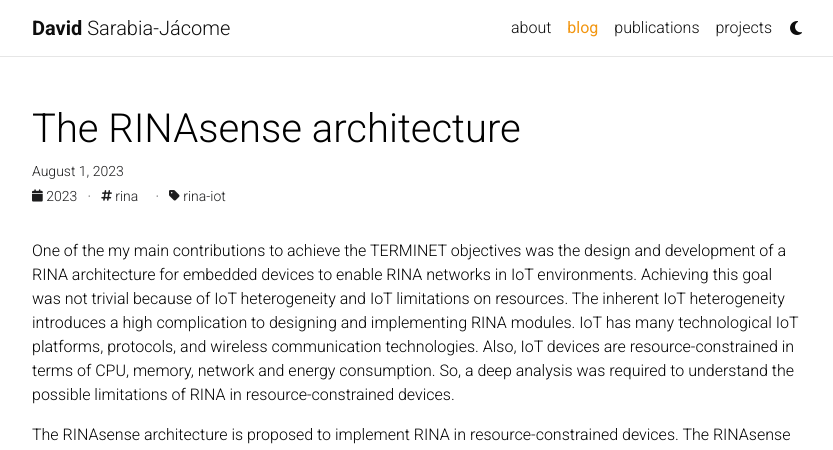
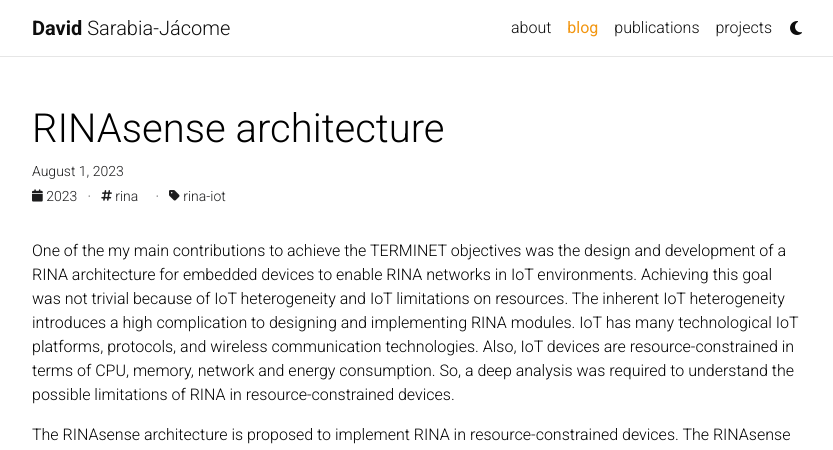
Before and after one commit to esmaxness/esmaxness.github.io, a Jekyll site: the page built from _posts/2023-08-01-rinasense.md, in a window 1280 px wide and 1212 px high. Shown: the top 450 px of the window, without its empty margins (223-1056 px from the left). Built offline with Jekyll 4.4.1, drawn with Linux system fonts in a browser that asks for light colours; full-size pictures stand in for the smaller copies a plugin makes; comment, search, counter and statistics services are not loaded; a style sheet for code colours, icons or effects is not loaded.

Commit message:
Update RINAsense image

```diff
--- a/_posts/2023-08-01-rinasense.md
+++ b/_posts/2023-08-01-rinasense.md
@@ -1,6 +1,6 @@
 ---
 layout: post
-title:  The RINAsense architecture
+title:  RINAsense architecture
 date:   2023-08-01 16:40:16
 description: innovative architecture to prototype IoT devices in RINA networks
 tags: rina
@@ -14,7 +14,7 @@
     <div class="col-sm mt-3 mt-md-0">
     </div>
     <div class="col-sm mt-3 mt-md-0">
-        {% include figure.html path="assets/img/RINAsenseArquitectura.jpg" class="img-fluid rounded z-depth-1" %}
+        {% include figure.html path="assets/img/RINAsensejpg" class="img-fluid rounded z-depth-1" %}
     </div>
     <div class="col-sm mt-3 mt-md-0">
     </div>
```
Also changed, not shown: assets/img/RINAsense.png (added).
